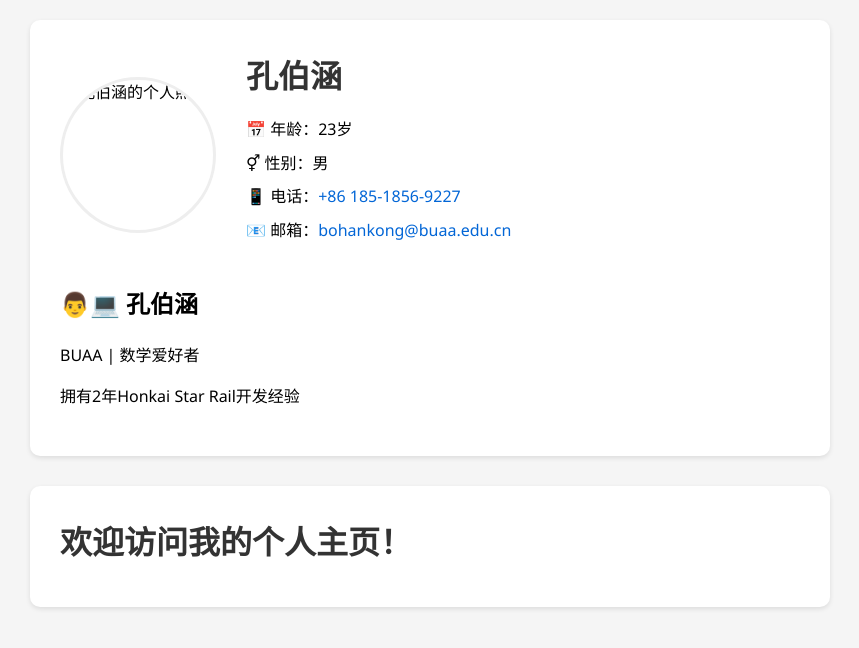
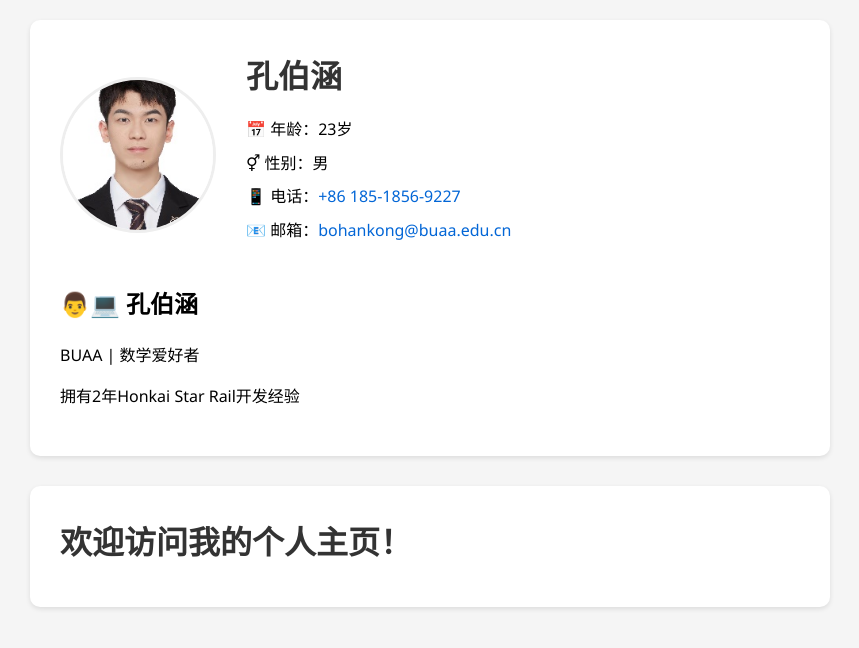
Before and after one commit to WoBiGaoSiQiangYiDian/KBH.github.io, a plain HTML site: page index.html in a window 1280 px wide. Shown: the whole page, without its empty margins (210-1069 px from the left). Drawn offline with Linux system fonts and the light colour scheme.

Commit message:
Update index.html

```diff
--- a/index.html
+++ b/index.html
@@ -3,7 +3,7 @@
 <head>
     <meta charset="UTF-8">
     <meta name="viewport" content="width=device-width, initial-scale=1.0">
-    <title>我的个人主页 | 张三</title>
+    <title>我的个人主页 | 孔伯涵</title>
     <style>
         /* 基础样式 */
         body {
@@ -70,7 +70,7 @@
     <div class="profile-section">
         <!-- 个人信息头部 -->
         <div class="profile-header">
-            <img src="your-photo.jpg" alt="孔伯涵的个人照片" class="profile-photo">
+            <img src="证件照.png" alt="孔伯涵的个人照片" class="profile-photo">
             <div class="personal-info">
                 <h1>孔伯涵</h1>
                 <ul class="contact-list">
```
